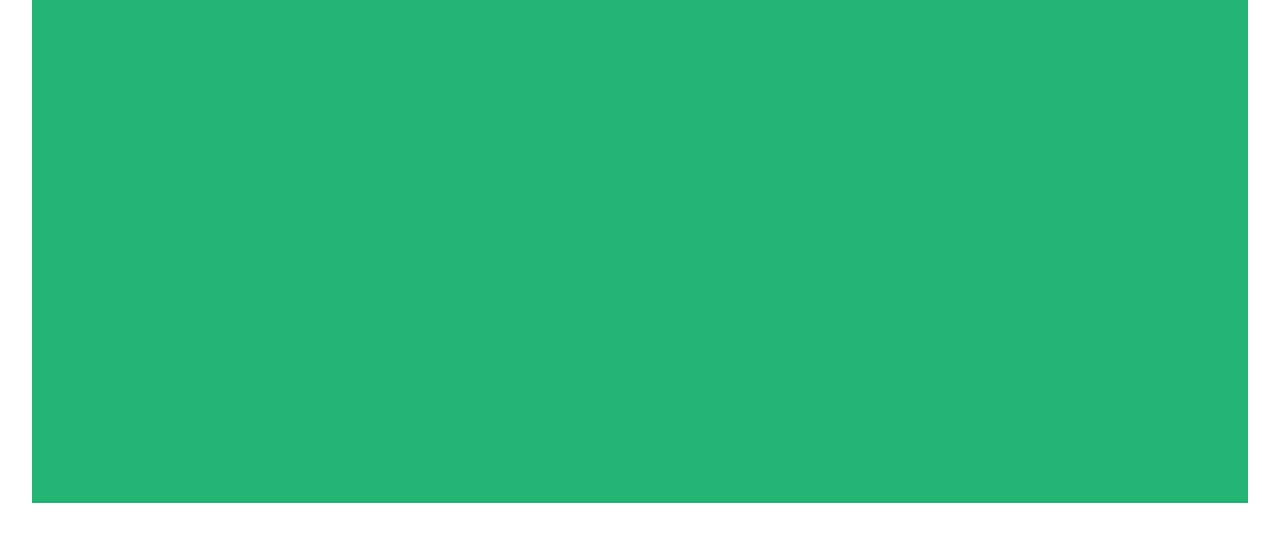
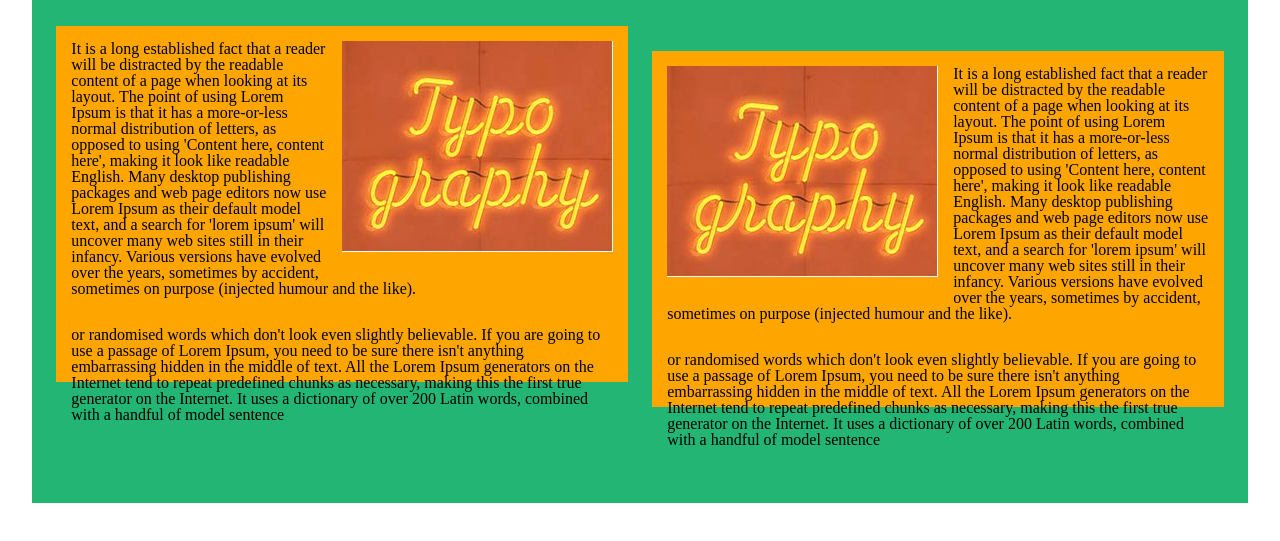
Before and after one commit to beardymann/sheusrulebeli-misia, a plain HTML site: page index.html in a window 1280 px wide. Shown: the part 251-792 px from the top of the page. Drawn offline with Linux system fonts and the light colour scheme.

Commit message:
finish index

```diff
--- a/css/style.css
+++ b/css/style.css
@@ -45,3 +45,51 @@ body, html {
 .active {
 	color: orange;
 }
+
+.box {
+	background-color: orange;
+	float: left;
+	width: 47%;
+	height: 50%;
+	margin-left: 2%;
+	margin-top: 10%;
+}
+
+.box2 {
+	background-color: orange;
+	float: right;
+	width: 47%;
+	height: 50%;
+	margin-right: 2%;
+	margin-top: 0.3%;
+}
+
+.photo {
+	float: right;
+	padding: 15px;
+}
+
+.photo2 {
+	float: left;
+	padding: 15px;
+}
+
+.clear {
+	clear: both;
+}
+
+.text {
+	padding: 15px;
+}
+
+.text2 {
+	padding: 15px;
+}
+
+.text3 {
+	padding: 15px;
+}
+
+.text4 {
+	padding: 15px;
+}
--- a/index.html
+++ b/index.html
@@ -31,7 +31,16 @@
 					</ul>
 				</nav>
 			</header>
+
 			<div class="box">
+				<img class="photo" src="img/photo.jpg" alt="photo">
+				<p class="text" >It is a long established fact that a reader will be distracted by the readable content of a page when looking at its layout. The point of using Lorem Ipsum is that it has a more-or-less normal distribution of letters, as opposed to using 'Content here, content here', making it look like readable English. Many desktop publishing packages and web page editors now use Lorem Ipsum as their default model text, and a search for 'lorem ipsum' will uncover many web sites still in their infancy. Various versions have evolved over the years, sometimes by accident, sometimes on purpose (injected humour and the like).</p>
+				<p class="text2">or randomised words which don't look even slightly believable. If you are going to use a passage of Lorem Ipsum, you need to be sure there isn't anything embarrassing hidden in the middle of text. All the Lorem Ipsum generators on the Internet tend to repeat predefined chunks as necessary, making this the first true generator on the Internet. It uses a dictionary of over 200 Latin words, combined with a handful of model sentence </p>
+			</div>
+			<div class="box2">
+				<img class="photo2" src="img/photo.jpg" alt="photo2">
+				<p class="text3" >It is a long established fact that a reader will be distracted by the readable content of a page when looking at its layout. The point of using Lorem Ipsum is that it has a more-or-less normal distribution of letters, as opposed to using 'Content here, content here', making it look like readable English. Many desktop publishing packages and web page editors now use Lorem Ipsum as their default model text, and a search for 'lorem ipsum' will uncover many web sites still in their infancy. Various versions have evolved over the years, sometimes by accident, sometimes on purpose (injected humour and the like).</p>
+				<p class="text4" >or randomised words which don't look even slightly believable. If you are going to use a passage of Lorem Ipsum, you need to be sure there isn't anything embarrassing hidden in the middle of text. All the Lorem Ipsum generators on the Internet tend to repeat predefined chunks as necessary, making this the first true generator on the Internet. It uses a dictionary of over 200 Latin words, combined with a handful of model sentence </p>
 			</div>
 		</div>
 	</body>
```
